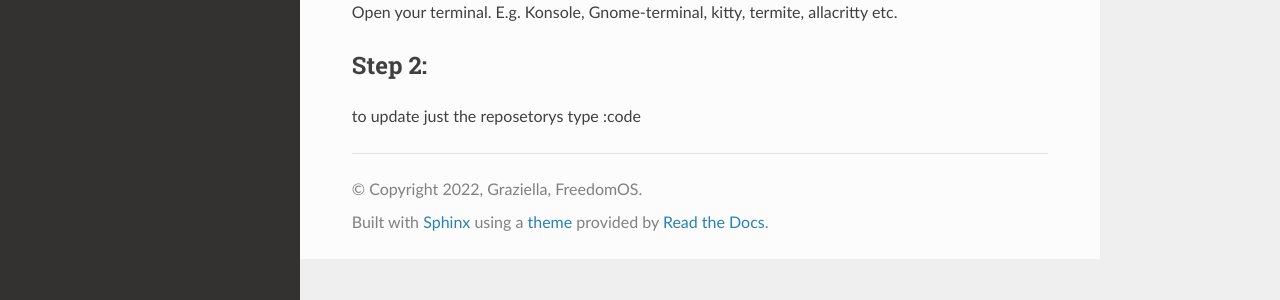
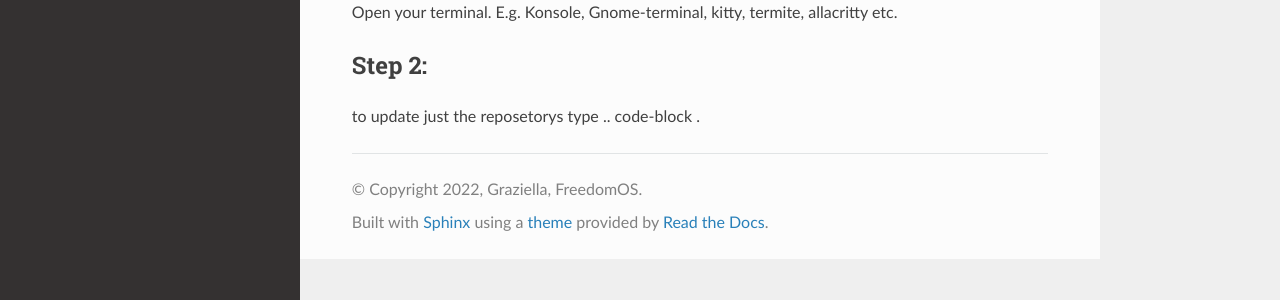
Before and after one commit to freedomos/docs, a Sphinx documentation site: the page built from docs/source/Update.rst, in a window 1280 px wide. Shown: the part 215-515 px from the top of the page. Built offline with Sphinx 7.4.7 and the Read the Docs theme 2.0.0, drawn with Linux system fonts in a browser that asks for light colours.

Commit message:
Update Update.rst

```diff
--- a/docs/source/Update.rst
+++ b/docs/source/Update.rst
@@ -9,4 +9,4 @@ Step 2:
 ------
 
 to update just the reposetorys type
-:code
+.. code-block .
```
